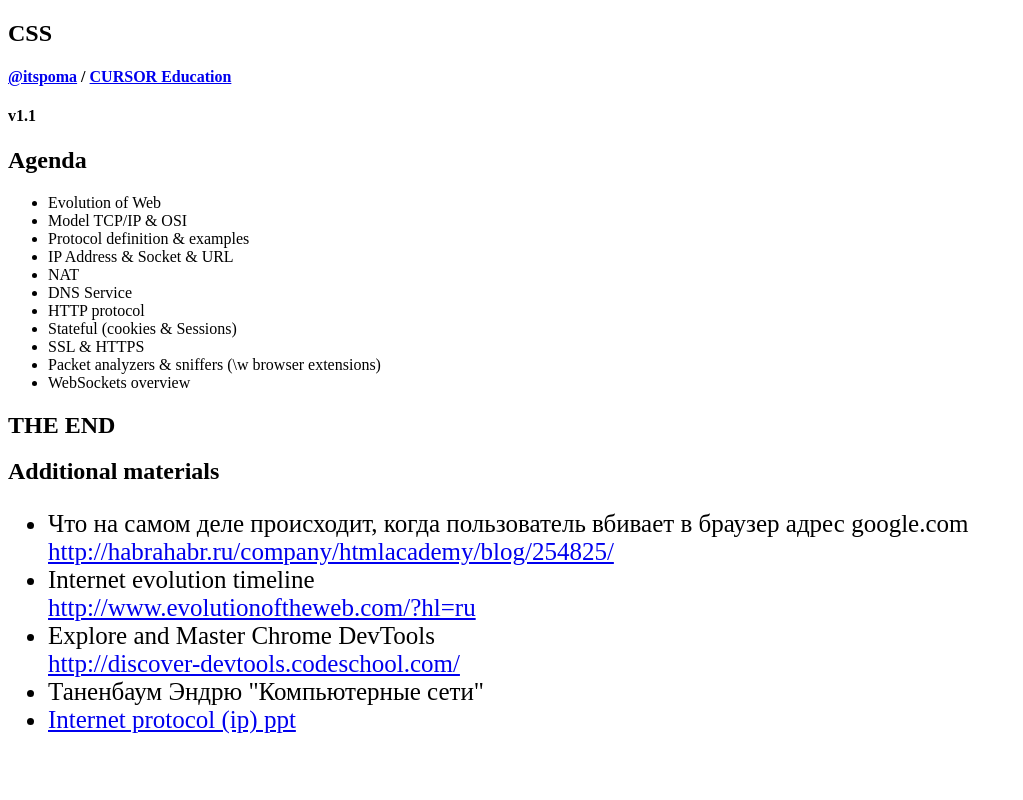
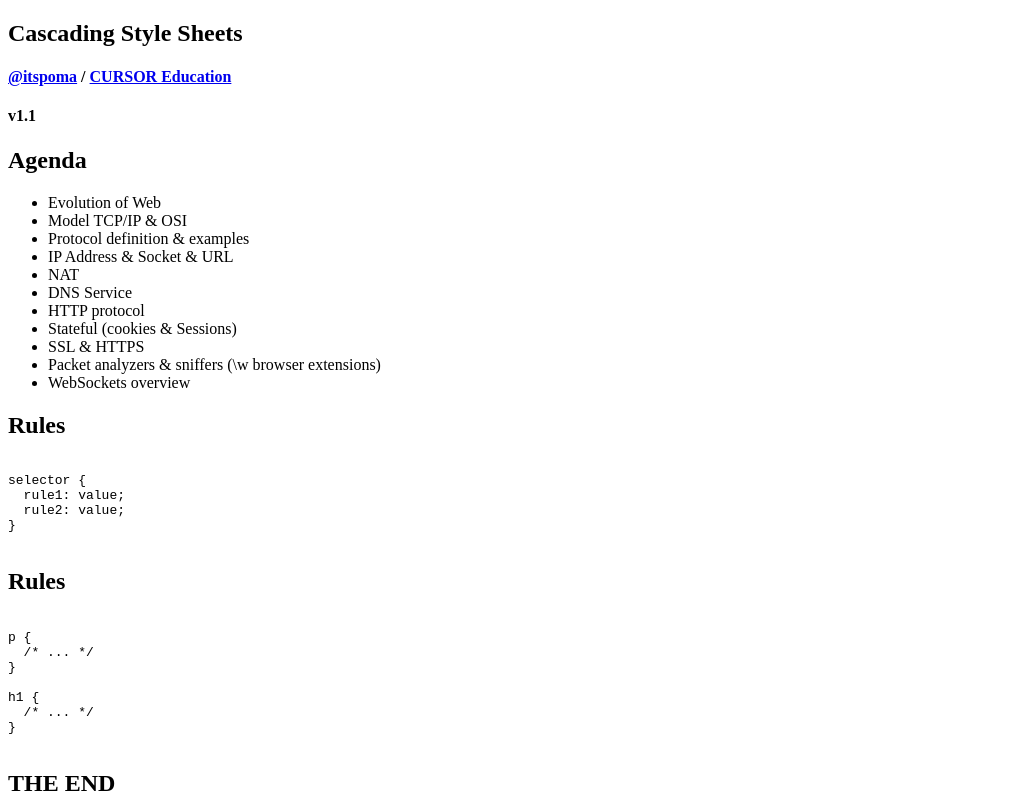
Before and after one commit to cursor-education/css-lecture, a plain HTML site: page index.html in a window 1280 px wide. Shown: the top 800 px of the page, without its empty margins (0-1023 px from the left). Drawn offline with Linux system fonts and the light colour scheme.

Commit message:
Update index.html

```diff
--- a/index.html
+++ b/index.html
@@ -22,7 +22,7 @@
           data-opacity="0.3"
           class="section-black section-black-bg"
         >
-          <h2>CSS</h2>
+          <h2>Cascading Style Sheets</h2>
 
           <h4>
             <a href="http://github.com/itspoma" target="_blank">@itspoma</a> / <a href="http://cursor.education/" target="_blank">CURSOR Education</a>
@@ -48,6 +48,31 @@
                 <li class="fragment highlight-blue">WebSockets overview
              </ul>
            </p>
+        </section>
+
+        <section>
+          <section>
+            <h2>Rules</h2>
+            <pre><code data-trim contenteditable style="padding:20px">
+selector {
+  rule1: value;
+  rule2: value;
+}
+            </code></pre>
+          </section>
+
+          <section>
+            <h2>Rules</h2>
+            <pre><code data-trim contenteditable style="padding:20px">
+p {
+  /* ... */
+}
+
+h1 {
+  /* ... */
+}
+            </code></pre>
+          </section>
         </section>
 
         <section style="text-align: left;">
```
